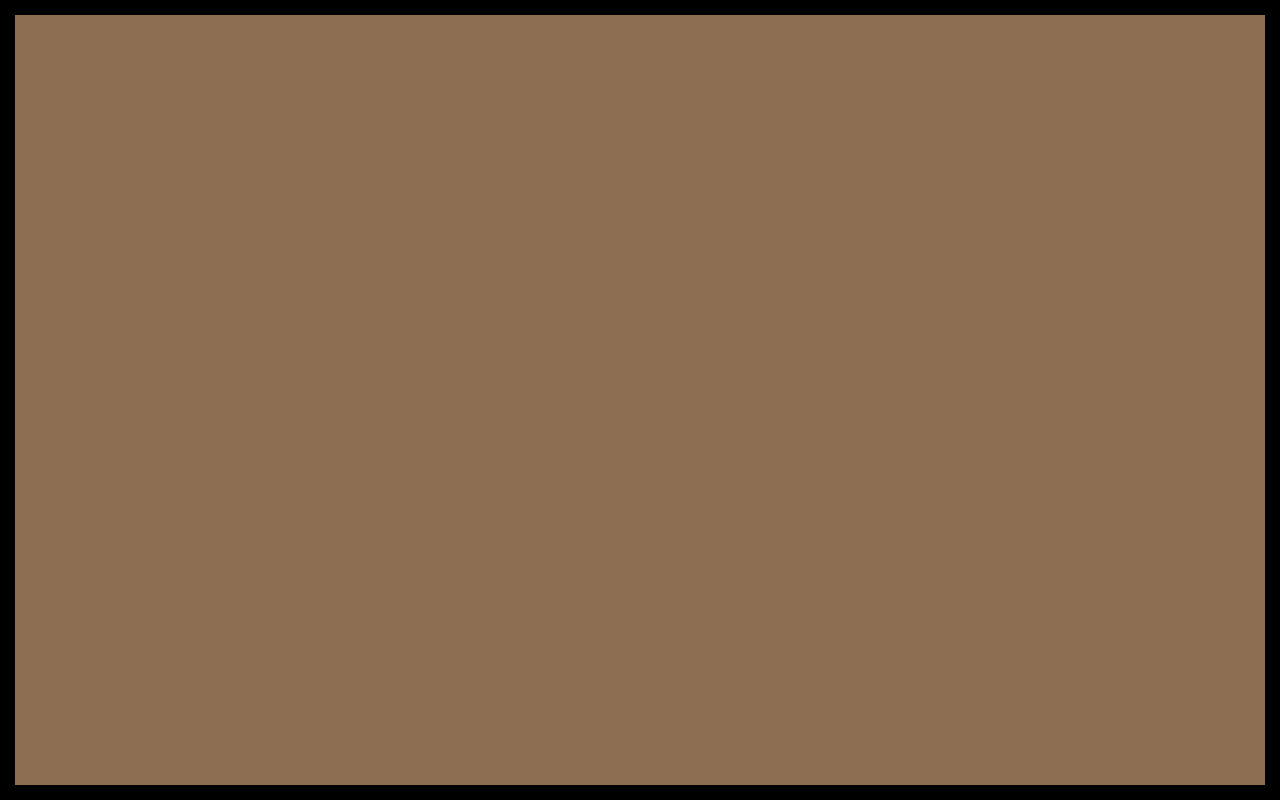
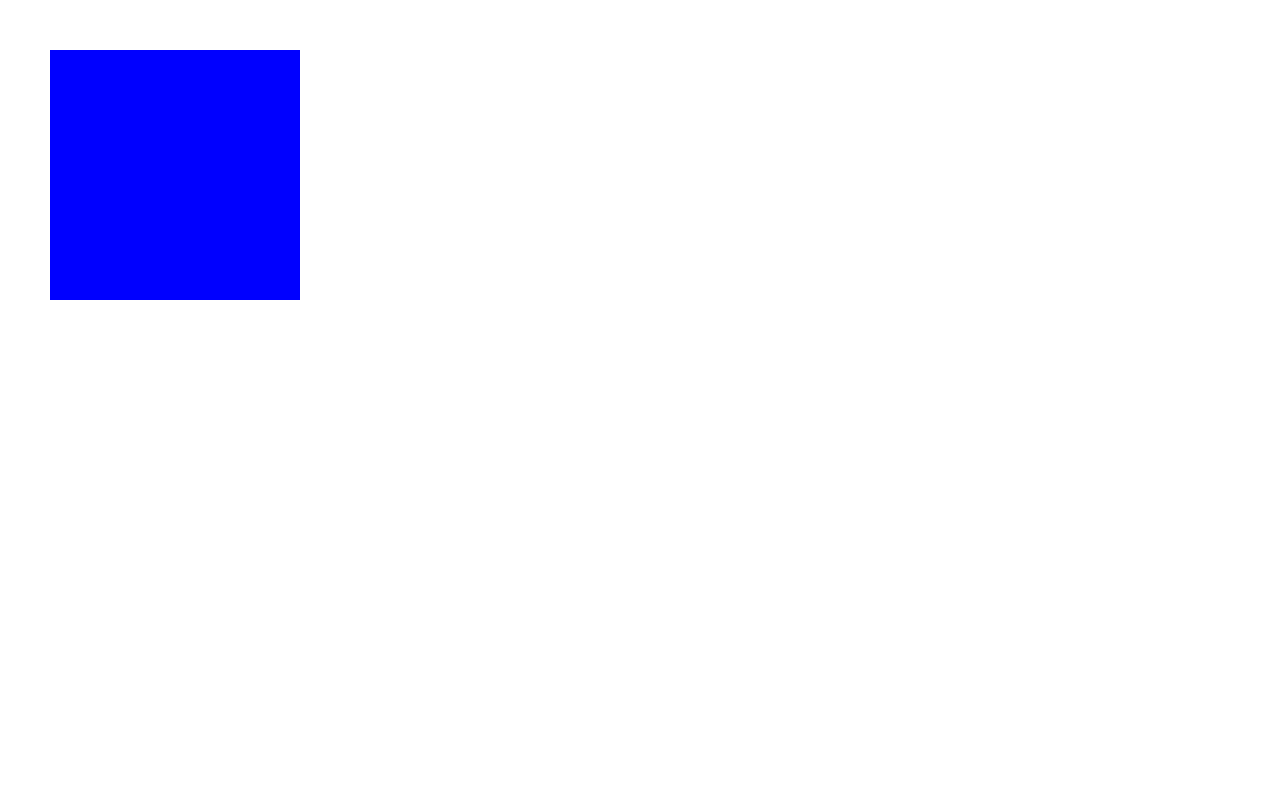
Before and after one commit to YagoPassos/JavascriptGame, a React (Create React App) app in the folder frontend/game-front/: page / in a window 1280 px wide. Built offline with nearby package versions, Linux system fonts and the light colour scheme.

Commit message:
Att Canvas

```diff
--- a/frontend/game-front/src/App.tsx
+++ b/frontend/game-front/src/App.tsx
@@ -1,23 +1,14 @@
 import React from 'react';
-import { CanvasContainer } from './components/Canvas/styles';
+import Canvas from './components/Canvas';
 import {GlobalStyles} from './styles/globalStyles'
 
 function App() {
-
-  // const context = crea;
-  const color = 'red';
-  const positionX = 0;
-  const positionY = 0;
-  const width = 250;
-  const height = 250;
-
 
   return (
     <div className="App">
 
       <GlobalStyles/>
-      <CanvasContainer/>
-
+      <Canvas/>
     </div>
   );
 }
--- a/frontend/game-front/src/components/Canvas/index.tsx
+++ b/frontend/game-front/src/components/Canvas/index.tsx
@@ -1,16 +1,33 @@
-import { ReactNode } from 'react';
+import { ReactNode, useRef, useEffect } from 'react';
 
-import { CanvasContainer } from './styles';
 
 interface CanvasProps {
-  children: ReactNode;
+  // children: ReactNode;
 }
 
-function Canvas({ children }: CanvasProps) {
+function Canvas({  }: CanvasProps) {
+  const canvasRef = useRef<HTMLCanvasElement | null>(null);
+
+  useEffect(() => {
+
+    if (canvasRef.current) {
+
+      const canvas = canvasRef.current;
+      const context = canvas.getContext('2d');
+
+      const color = 'blue';
+      const positionX = 50;
+      const positionY = 50;
+      const width = 250;
+      const height = 250;
+      if (context) {
+        context.fillStyle = color;
+        context.fillRect(positionX, positionY, width, height);
+      }
+    }
+  }, [])
   return (
-    <CanvasContainer>
-      {children}
-    </CanvasContainer>
+    <canvas width={window.screen.width} height={window.screen.height} ref={canvasRef}/>
   );
 };
 
--- a/frontend/game-front/src/components/Canvas/styles.ts
+++ b/frontend/game-front/src/components/Canvas/styles.ts
@@ -1,12 +1,12 @@
 import styled from 'styled-components';
 
 export const CanvasContainer = styled.canvas`
-    width:100%;
+    /* width:100%;
     height:100vh;
 
     border: 15px solid black;
     background-color: #8E6E52;
 
-
+    font-size: 5rem; */
 
 `;
--- a/frontend/game-front/src/styles/globalStyles.ts
+++ b/frontend/game-front/src/styles/globalStyles.ts
@@ -12,6 +12,10 @@ export const GlobalStyles = createGlobalStyle`
             cursor: pointer;
         }
     }
+    body{
+        width:100%;
+        height: 100%;
+    }
 
 
 `
--- a/frontend/game-front/tsconfig.json
+++ b/frontend/game-front/tsconfig.json
@@ -18,7 +18,8 @@
     "resolveJsonModule": true,
     "isolatedModules": true,
     "noEmit": true,
-    "jsx": "react-jsx"
+    "jsx": "react",
+    "jsx": "react-jsx",
   },
   "include": [
     "src"
```
Also changed, not shown: 1 other file (tests, documents, lock files or other folders).
